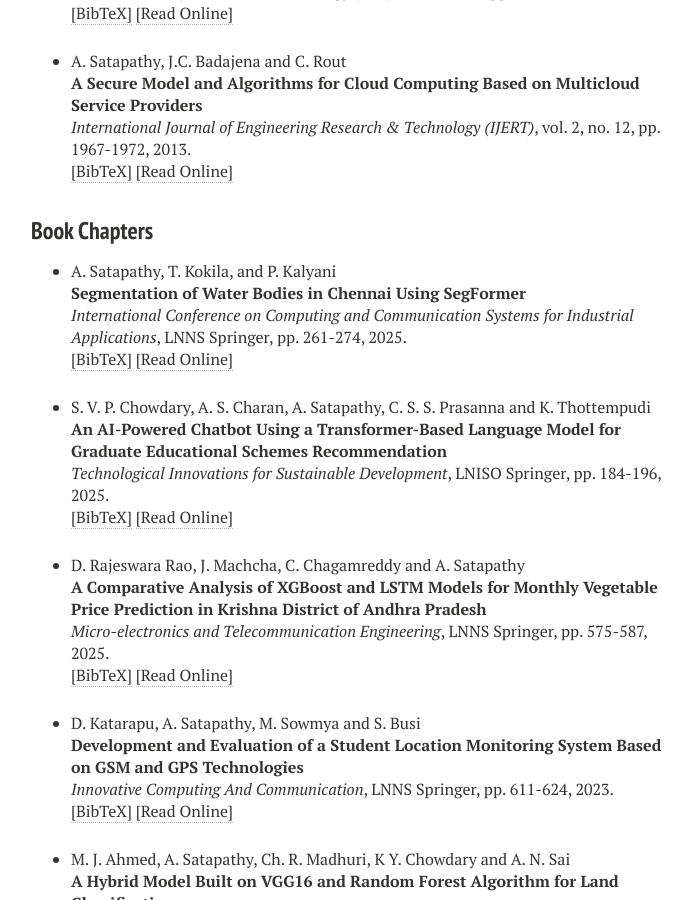
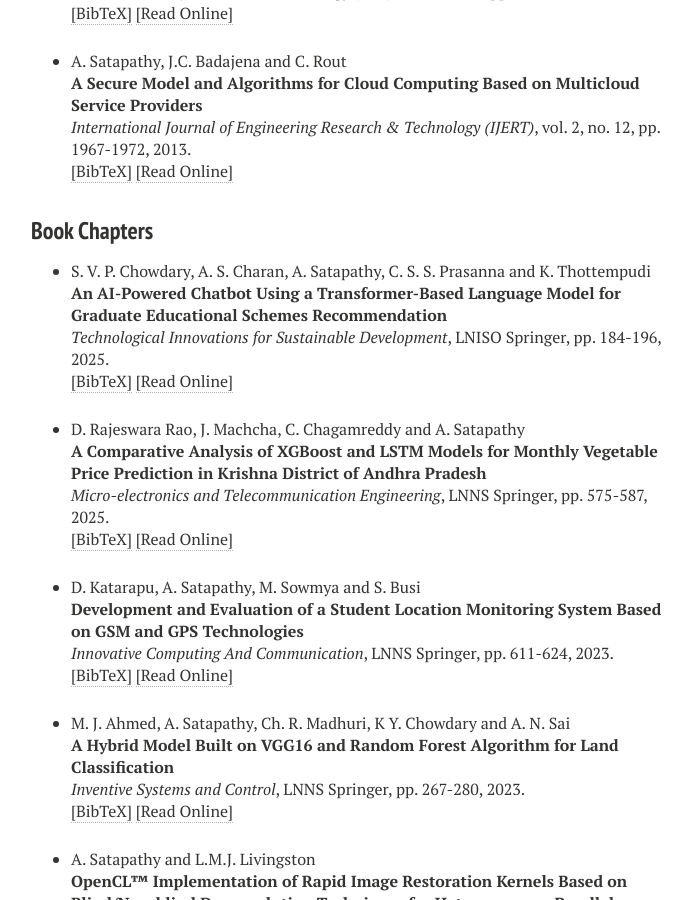
Before and after one commit to ashutoshsatapathy1990/ashutoshsatapathy1990.github.io, a Jekyll site: the page built from publications.md, in a window 1280 px wide and 900 px high, scrolled down 1589 px. Shown: the whole window, without its empty margins (289-981 px from the left). Built offline with Jekyll 4.4.1, drawn with Linux system fonts in a browser that asks for light colours; nearby versions of some CDN libraries.

Commit message:
Update publications.html

```diff
--- a/_layouts/publications.html
+++ b/_layouts/publications.html
@@ -394,32 +394,6 @@ pp. 1967-1972,
 
 <h3 style="margin-bottom:0px;padding-top:10px;">Book Chapters</h3>
 <ul class="biblist">
-
-<!-- Item: satapathy2025segmentation -->
-<li ><p>
-A. Satapathy, T. Kokila, and P. Kalyani
-<br><b>Segmentation of Water Bodies in Chennai Using SegFormer</b><br>
-<i>International Conference on Computing and Communication Systems for Industrial Applications</i>,
-LNNS Springer,
-pp. 261-274,
-2025.
-<br />
-<a href="javascript:toggleBibtex('satapathy2025segmentation')">[BibTeX]</a>
-<a href= "https://link.springer.com/chapter/10.1007/978-981-96-8350-5_18" target="_blank">[Read Online]</a>
-</p>
-<div id="bib_satapathy2025segmentation" class="bibtex noshow">
-<pre>
-@inproceedings{satapathy2025segmentation,
-  title={Segmentation of Water Bodies in Chennai Using SegFormer},
-  author={Satapathy, Ashutosh and Kokila, Thottempudi and Kalyani, Polukonda},
-  booktitle={International Conference on Computing and Communication Systems for Industrial Applications},
-  pages={261--274},
-  year={2025},
-  organization={Springer}
-}
-</pre></div>
-
-</li>
 
 <!-- Item: chowdary2025ai -->
 <li ><p>
```
